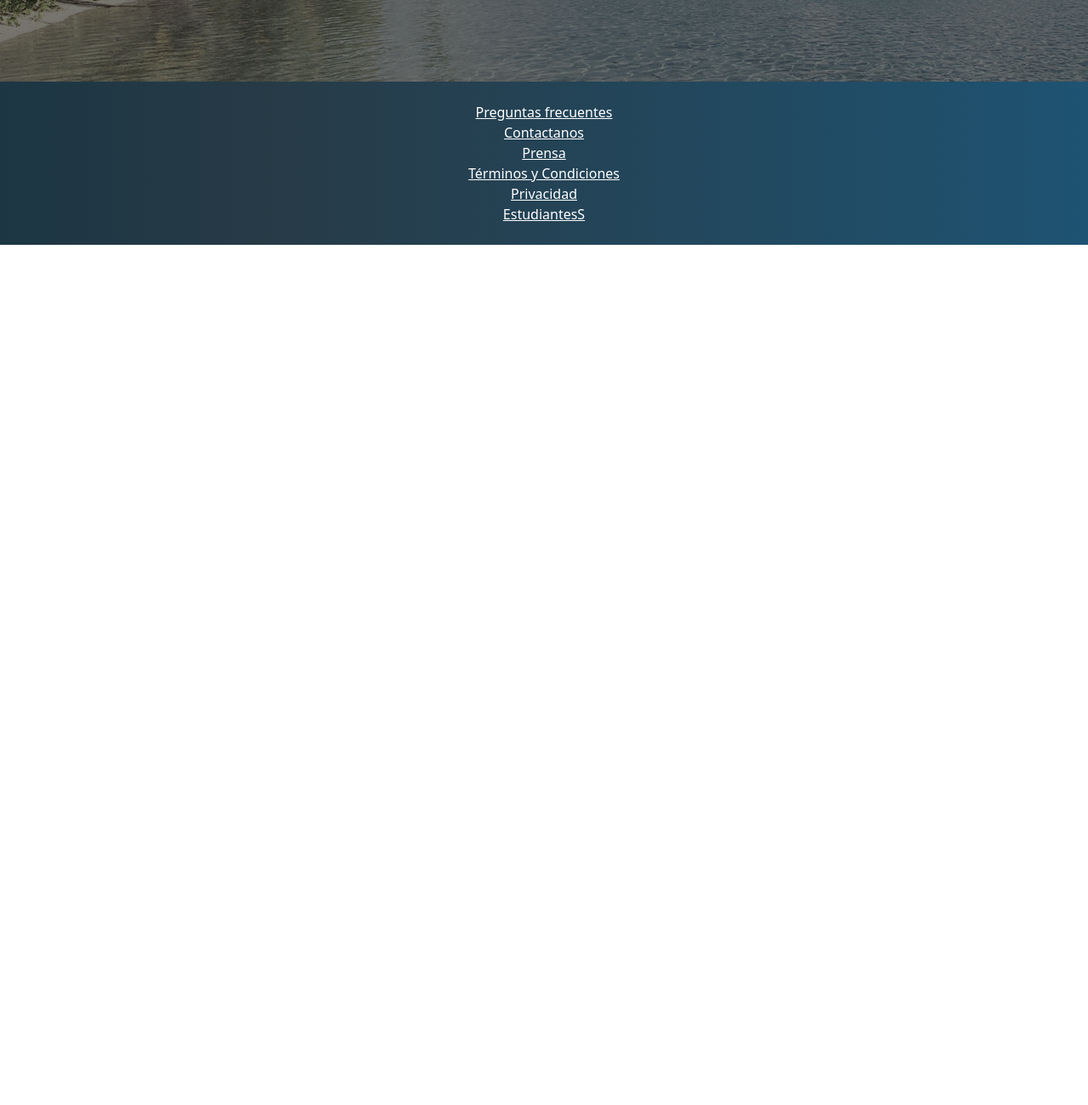
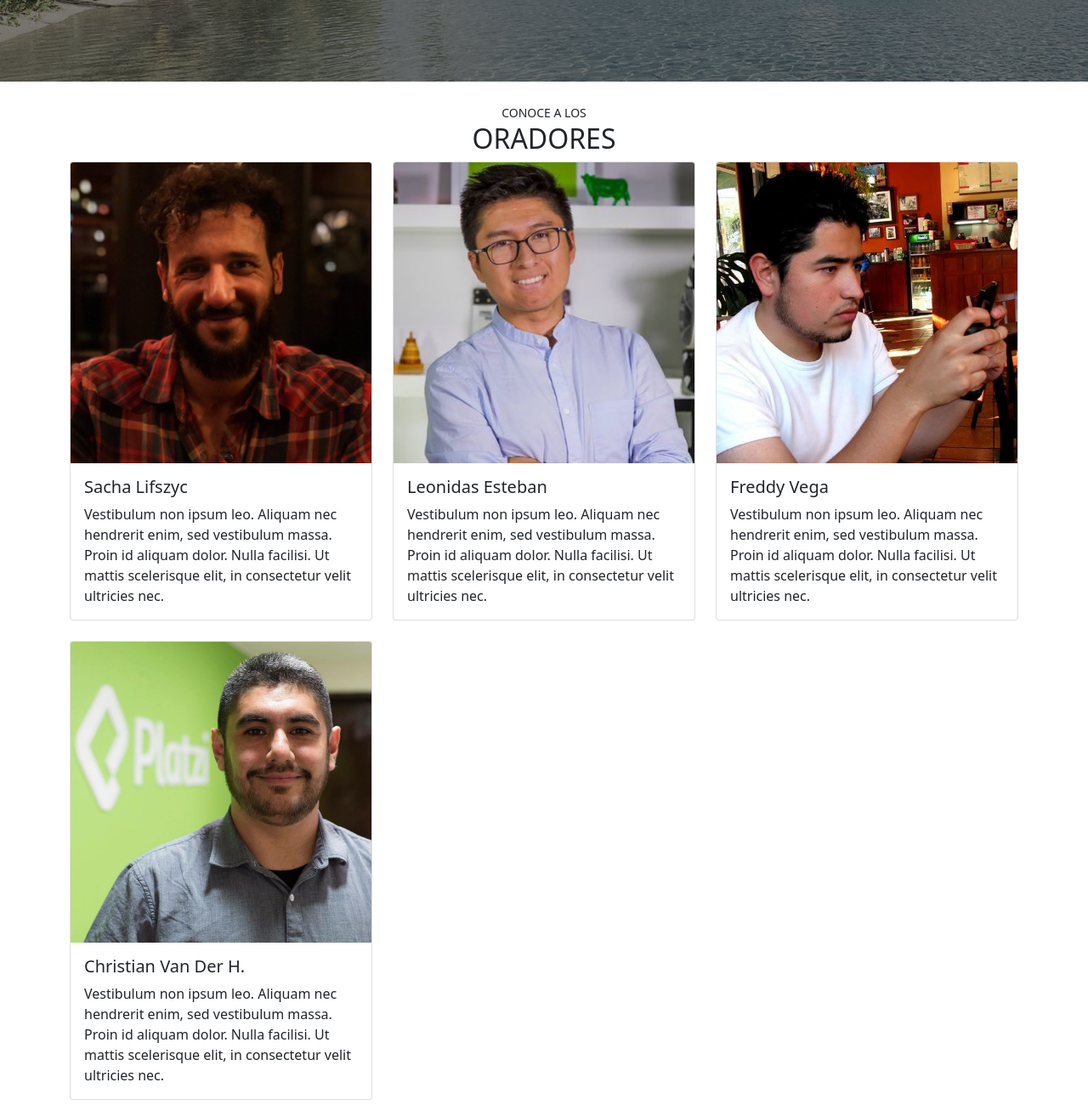
Before and after one commit to jantonio2/Platzi-Bootstrap, a plain HTML site: page index.html in a window 1280 px wide. Shown: the part 520-1820 px from the top of the page at 85% size. Before the commit the page ends 808 px from the top, so only its background shows below. Drawn offline with nearby package versions, Linux system fonts and the light colour scheme.

Commit message:
cards with speakers done

```diff
--- a/index.html
+++ b/index.html
@@ -85,6 +85,62 @@
 
     <!-- /Main -->
 
+    <!-- Speakers -->
+    <section id="speakers" class="mt-4">
+      <div class="container">
+        <div class="row">
+          <div class="col text-center text-uppercase">
+            <small>Conoce a los</small>
+            <h2>Oradores</h2>
+          </div>
+        </div>
+        <div class="row">
+          <div class="col-12 col-md-6 col-lg-4  mb-4">
+            <div class="card">
+              <img src="assets/speakers/sacha.jpg" class="card-img-top" alt="Foto de Sacha">
+              <div class="card-body">
+                <h5 class="card-title">Sacha Lifszyc</h5>
+                <p class="card-text">Vestibulum non ipsum leo. Aliquam nec hendrerit enim, sed vestibulum massa. Proin id aliquam dolor. Nulla facilisi. Ut mattis scelerisque elit, in consectetur velit ultricies nec.</p>
+              </div>
+            </div>
+          </div>
+
+          <div class="col-12 col-md-6 col-lg-4  mb-4">
+            <div class="card">
+              <img src="assets/speakers/leonidas2.jpeg" class="card-img-top" alt="Foto de Leonidas">
+              <div class="card-body">
+                <h5 class="card-title">Leonidas Esteban</h5>
+                <p class="card-text">Vestibulum non ipsum leo. Aliquam nec hendrerit enim, sed vestibulum massa. Proin id aliquam dolor. Nulla facilisi. Ut mattis scelerisque elit, in consectetur velit ultricies nec.</p>
+              </div>
+            </div>
+          </div>
+
+          <div class="col-12 col-md-6 col-lg-4  mb-4">
+            <div class="card">
+              <img src="assets/speakers/freddy.jpeg" class="card-img-top" alt="Foto de Freddy">
+              <div class="card-body">
+                <h5 class="card-title">Freddy Vega</h5>
+                <p class="card-text">Vestibulum non ipsum leo. Aliquam nec hendrerit enim, sed vestibulum massa. Proin id aliquam dolor. Nulla facilisi. Ut mattis scelerisque elit, in consectetur velit ultricies nec.</p>
+              </div>
+            </div>
+          </div>
+
+          <div class="col-12 col-md-6 col-lg-4  mb-4">
+            <div class="card">
+              <img src="assets/speakers/cvander.jpeg" class="card-img-top" alt="Foto de Christian">
+              <div class="card-body">
+                <h5 class="card-title">Christian Van Der H.</h5>
+                <p class="card-text">Vestibulum non ipsum leo. Aliquam nec hendrerit enim, sed vestibulum massa. Proin id aliquam dolor. Nulla facilisi. Ut mattis scelerisque elit, in consectetur velit ultricies nec.</p>
+              </div>
+            </div>
+          </div>
+
+        </div>
+      </div>
+
+    </section>
+    <!-- /Speakers -->
+
     <!-- Footer -->
     <footer id="footer" class="pb-4 pt-4">
       <div class="container">
```
